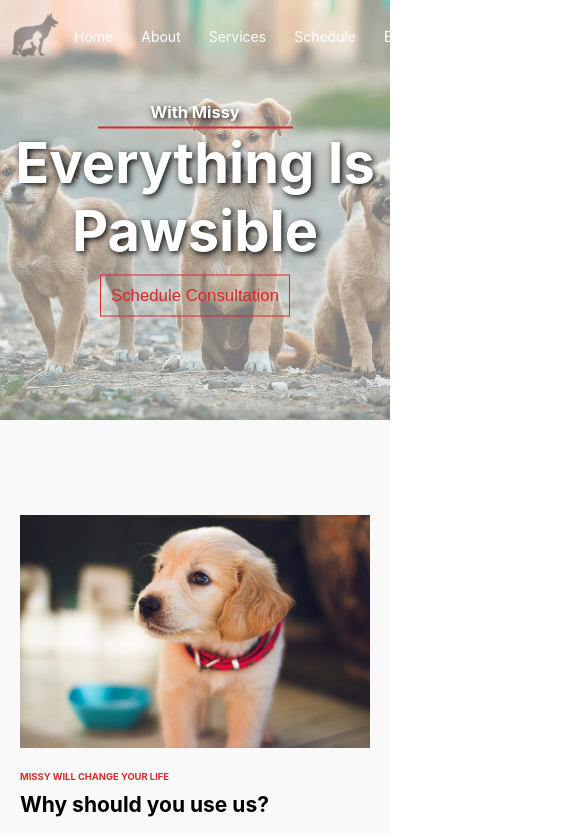
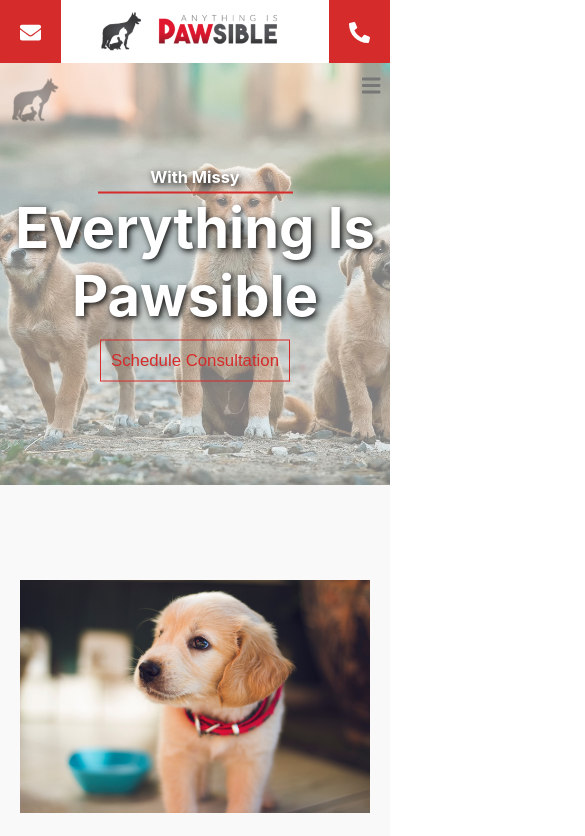
Before and after one commit to ansela/everything-is-pawsible, a React (Create React App) app: page / in a window 390 px wide. Shown: the top 836 px of the page, 585 px wide, since content can reach past the window. Built offline with nearby package versions, Linux system fonts and the light colour scheme.

Commit message:
make responsive

```diff
--- a/src/App.js
+++ b/src/App.js
@@ -6,6 +6,7 @@ import { BrowserRouter as Router } from "react-router-dom"
 import NavBar from "./NavBar"
 import Footer from "./components/footer/Footer"
 import Content from "./Content"
+import ContactHeader from "./components/ContactHeader"
 
 // import "bootstrap/dist/css/bootstrap.min.css"
 
@@ -26,6 +27,7 @@ export default () => {
           height: 100vh;
         `}
       >
+        <ContactHeader />
         <NavBar />
         <StyledContent />
         <Footer />
--- a/src/Breadcrumbs.js
+++ b/src/Breadcrumbs.js
@@ -19,10 +19,10 @@ const Breadcrumbs = ({ items }) => {
   return (
     <div>
       {items.map((item, i) => (
-        <>
+        <span key={item.to}>
           {!!i && " / "}
           <StyledLink to={item.to}>{item.title}</StyledLink>
-        </>
+        </span>
       ))}
     </div>
   )
--- a/src/Content.js
+++ b/src/Content.js
@@ -42,7 +42,7 @@ const Content = props => {
     >
       <Switch>
         {Object.values(pages).map(({ path, title, breadcrumbs, content }) => (
-          <Route path={path}>
+          <Route path={path} key={path}>
             <ContentItem title={title} breadcrumbs={breadcrumbs}>
               {content()}
             </ContentItem>
--- a/src/NavBar.js
+++ b/src/NavBar.js
@@ -1,29 +1,81 @@
 /** @jsx jsx */
-import React from "react"
+import React, { useState } from "react"
 import { jsx, css } from "@emotion/core"
 import styled from "@emotion/styled"
 import { Link, useHistory, useLocation } from "react-router-dom"
+import { FontAwesomeIcon } from "@fortawesome/react-fontawesome"
+import { faBars, faTimes } from "@fortawesome/free-solid-svg-icons"
 
 import logo from "./images/logo.png"
+
+const Icon = ({ icon, onClick }) => {
+  const StyledIcon = styled(FontAwesomeIcon)`
+    font-size: 1.5em;
+  `
+  return (
+    <div onClick={onClick}>
+      <StyledIcon icon={icon} />
+    </div>
+  )
+}
 
 export default () => {
   const history = useHistory()
   const location = useLocation()
 
+  const [menuOpen, setMenuOpen] = useState(false)
+
+  const SmallMenu = styled.div`
+    display: none;
+    @media screen and (max-width: 650px) {
+      display: block;
+    }
+  `
+  const LargeMenu = styled.div`
+    display: block;
+    @media screen and (max-width: 650px) {
+      display: none;
+    }
+  `
+
   const StyledLink = styled(Link)`
     text-decoration: none;
     color: white;
     padding: 1em;
+    background-color: ${props =>
+      props.to === location.pathname ? "rgba(255,255,255,.25)" : "transparent"};
     &:hover {
       border: 1px solid white;
     }
   `
   const navHeight = 55
+
+  const menuItems = [
+    { to: "/", label: "Home" },
+    { to: "/about", label: "About" },
+    { to: "/services", label: "Services" },
+    { to: "/schedule", label: "Schedule" },
+    { to: "/events", label: "Events" },
+    { to: "/pricing", label: "Pricing" },
+    { to: "/blog", label: "Blog" },
+    { to: "/contact", label: "Contact" }
+  ]
+  const menu = (
+    <>
+      {menuItems.map(({ to, label }) => (
+        <StyledLink key={to} to={to} onClick={() => setMenuOpen(false)}>
+          {label}
+        </StyledLink>
+      ))}
+    </>
+  )
+
   return (
+    <>
       <nav
         css={css`
           background: transparent;
-        /* position: absolute; */
+          position: relative;
           display: flex;
           justify-content: space-between;
           align-items: center;
@@ -51,16 +103,35 @@ export default () => {
             title="Go Home"
           />
         </div>
-      <div>
-        <StyledLink to="/">Home</StyledLink>
-        <StyledLink to="/about">About</StyledLink>
-        <StyledLink to="/services">Services</StyledLink>
-        <StyledLink to="/schedule">Schedule</StyledLink>
-        <StyledLink to="/events">Events</StyledLink>
-        <StyledLink to="/pricing">Pricing</StyledLink>
-        <StyledLink to="/blog">Blog</StyledLink>
-        <StyledLink to="/contact">Contact</StyledLink>
+        <LargeMenu>{menu}</LargeMenu>
+        <SmallMenu
+          css={css`
+            align-self: flex-start;
+          `}
+        >
+          <Icon
+            onClick={() => setMenuOpen(!menuOpen)}
+            icon={menuOpen ? faTimes : faBars}
+          />
+        </SmallMenu>
+      </nav>
+      {menuOpen && (
+        <SmallMenu>
+          <div
+            css={css`
+              display: flex;
+              flex-direction: column;
+              background-color: rgba(0, 0, 0, 0.75);
+              position: absolute;
+              width: 100%;
+              z-index: 101;
+              top: 100px;
+            `}
+          >
+            {menu}
           </div>
-    </nav>
+        </SmallMenu>
+      )}
+    </>
   )
 }
--- /dev/null
+++ b/src/components/ContactHeader.js
@@ -0,0 +1,65 @@
+import React from "react"
+import styled from "@emotion/styled"
+import { FontAwesomeIcon } from "@fortawesome/react-fontawesome"
+import { faPhoneAlt, faEnvelope } from "@fortawesome/free-solid-svg-icons"
+import { useHistory, useLocation } from "react-router-dom"
+
+import header from "../images/header2.png"
+import THEMES from "../styles/themes"
+const primary = THEMES.colors.primary
+
+const ContactHeader = () => {
+  const history = useHistory()
+  const location = useLocation()
+
+  const StyledContactHeader = styled.div`
+    display: flex;
+    align-items: center;
+    justify-content: space-between;
+  `
+  const Brand = styled.div`
+    padding: 5px 0;
+  `
+  const Icon = styled.a`
+    padding: 20px;
+    background-color: ${primary};
+    color: white;
+    text-align: center;
+    font-size: 1.5em;
+
+    &:hover {
+      cursor: pointer;
+    }
+  `
+  const Image = styled.img`
+    height: 50px;
+    @media screen and (max-width: 400px) {
+      height: 40px;
+    }
+
+    &:hover {
+      cursor: pointer;
+    }
+  `
+  return (
+    <StyledContactHeader>
+      <Icon href="mailto:test@example.com">
+        <FontAwesomeIcon icon={faEnvelope} />
+      </Icon>
+      <Brand>
+        <Image
+          src={header}
+          alt="Everything Is Pawsible Logo"
+          onClick={() => {
+            if (location !== "/") history.push("/")
+          }}
+        />
+      </Brand>
+      <Icon href="tel:555-555-5555">
+        <FontAwesomeIcon icon={faPhoneAlt} />
+      </Icon>
+    </StyledContactHeader>
+  )
+}
+
+export default ContactHeader
```
Also changed, not shown: src/images/header2.png (added). Lines whose indentation alone changed are shown as unchanged.
